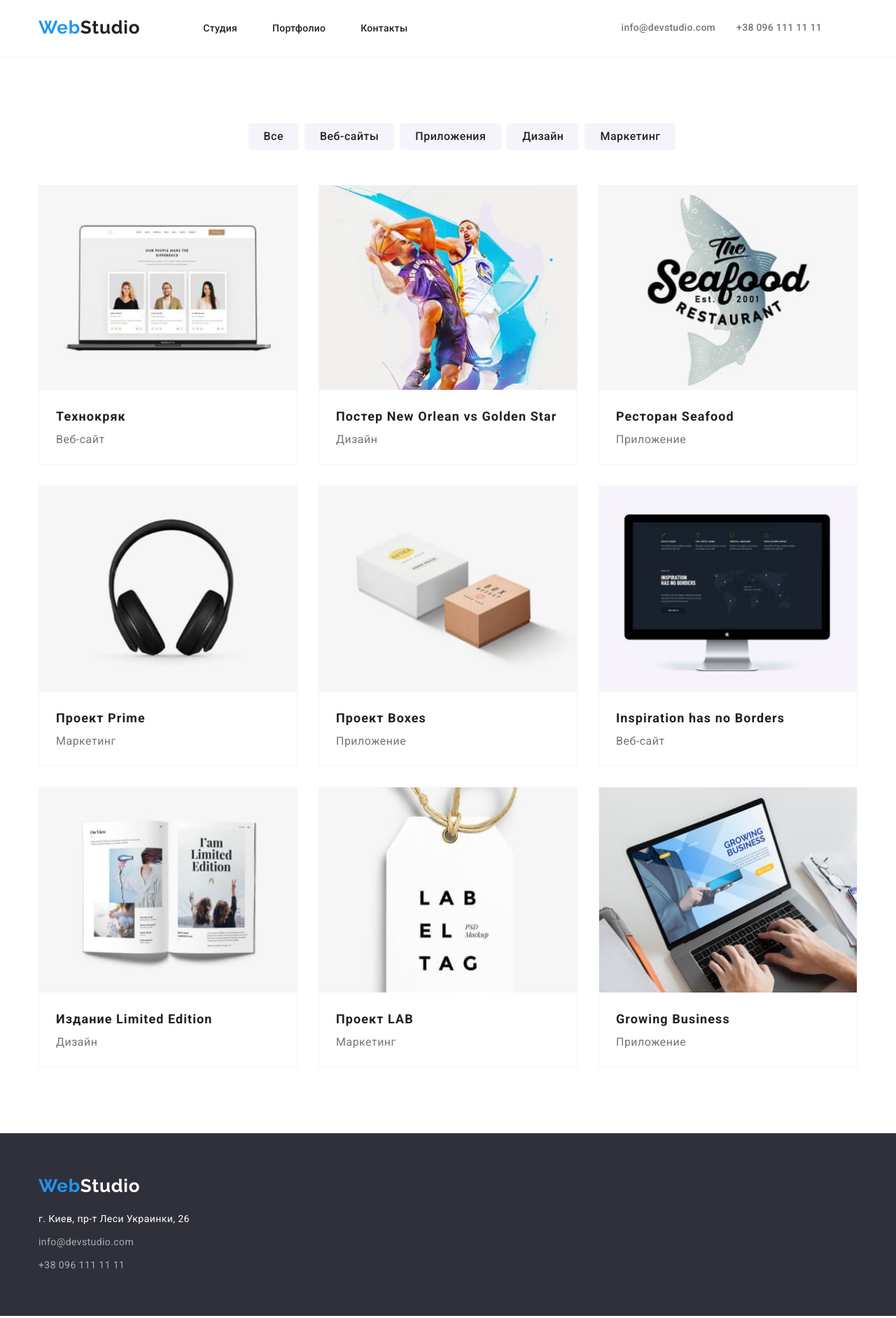
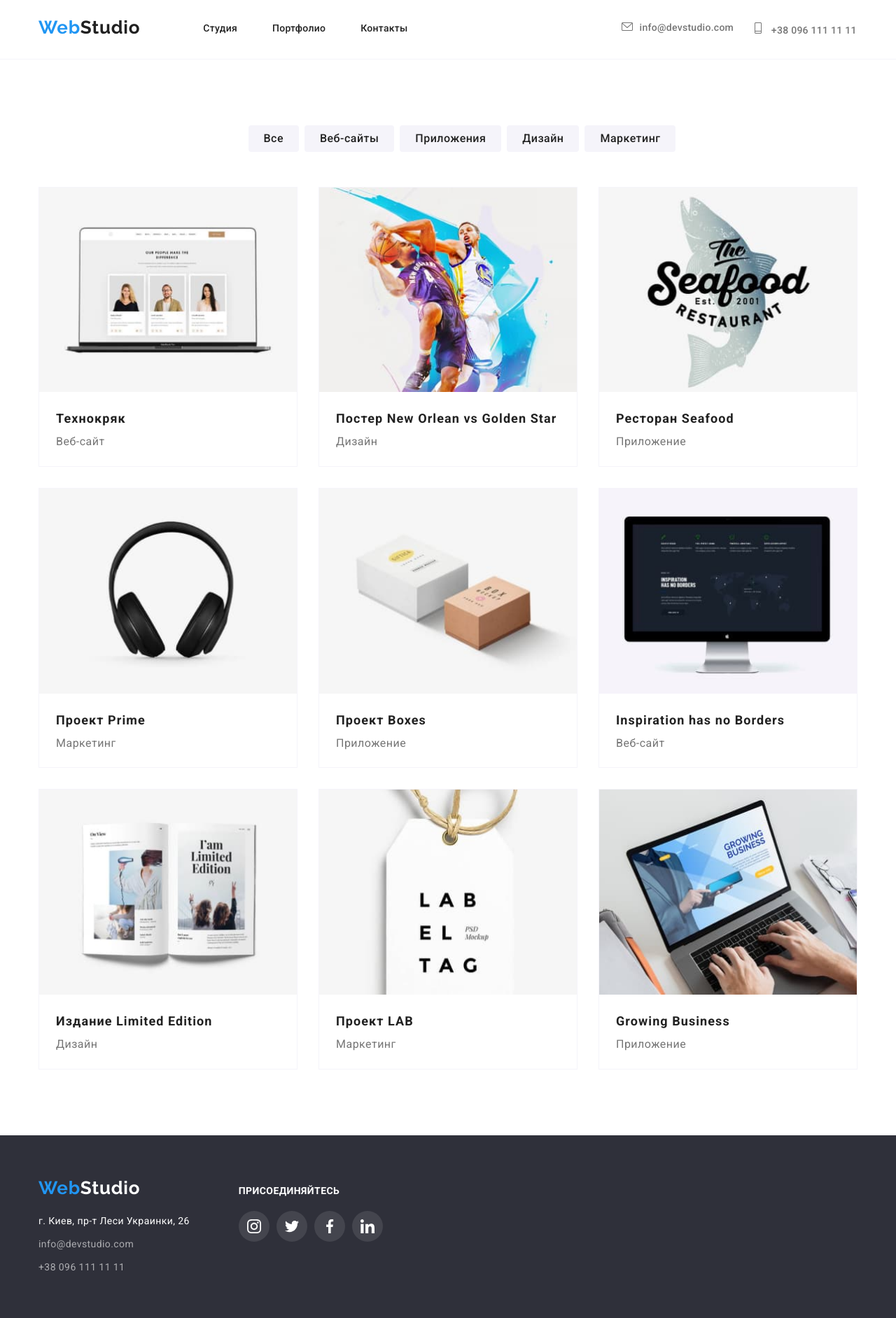
Before and after one commit to DimaKIL/goit-markup-hw-04, a plain HTML site: page portfolio.html in a window 1280 px wide. Shown: the whole page at 70% size. Drawn offline with nearby package versions, Linux system fonts and the light colour scheme.

Commit message:
ДЗ-4 Проблема з контактами в хедері

```diff
--- a/css/styles.css
+++ b/css/styles.css
@@ -121,10 +121,11 @@ margin-right: 10px;
   background-color: var(--background-black);
   text-align: center;
   background-image: linear-gradient(
-      to right,
-      var(--hero-linear-gradient),
-      var(--hero-linear-gradient)
-    ), url(../imeges/background.jpg);
+    to right,
+  var(--biznes-gradient),
+    var(--biznes-gradient)
+  ),
+  url(../imeges/background.jpg);
   background-repeat: no-repeat;
   background-position: center;
   background-size: cover;
@@ -490,6 +491,8 @@ padding-top: 12px;
 .filter-button:focus {
   color: var(--white-color);
   background-color: var(--blue-color);
+  box-shadow: 0px 3px 1px rgba(0, 0, 0, 0.1), 0px 1px 2px rgba(0, 0, 0, 0.08), 0px 2px 2px rgba(0, 0, 0, 0.12);
+border-radius: 4px;
 }
 .filter-ul {
   list-style: none;
@@ -527,6 +530,10 @@ padding-top: 12px;
   border: 1px solid var(--background-grey);
   width: 370px;
 }
+.projects-li:hover,
+.projects-li:focus {
+  box-shadow: 0px 1px 1px rgba(0, 0, 0, 0.12), 0px 4px 4px rgba(0, 0, 0, 0.06), 1px 4px 6px rgba(0, 0, 0, 0.16);
+}
 .projects-info{
   padding: 20px 24px 20px 24px;
   border-top: none;
--- a/portfolio.html
+++ b/portfolio.html
@@ -17,7 +17,7 @@
 </head>
 <body>
     <header class="header-line">
-        <div class="conteiner header header-content">
+      <div class="conteiner header">
 
         <a lang="en" href="./index.html" class="logo"><span class="logo-web">Web</span>Studio</a>
 
@@ -31,11 +31,24 @@
         </nav>
 
         <ul class="header-contact">
-          <li class="header-mail"><a href="mailto:info@devstudio.com" class="link">info@devstudio.com</a></li>
-          <li class="header-tel"><a href="tel:+380961111111" class="link">+38 096 111 11 11</a></li>
+          <li class="header-mail">
+            <svg class="mail-icon" width="16" height="12">
+              <use href="./imeges/icon.svg#mail-icon"></use>
+            </svg>
+            <a href="mailto:info@devstudio.com" class="link">
+              info@devstudio.com
+            </a>
+          </li>
+          <li class="header-tel">
+            <svg class="tel-icon" width="10" height="16">
+              <use href="./imeges/icon.svg#tel-icon"></use>
+            </svg>
+              <a href="tel:+380961111111" class="link">
+                +38 096 111 11 11
+              </a>
+            </li>
         </ul>
         </div>
-        <div clas="width"></div>
       </header>
       <main class="main-portfolio">
           <h1 hidden>Портфолио</h1>
@@ -119,7 +132,8 @@
           </section>
       </main>
       <footer class="footer">
-        <div class="conteiner">
+        <div class="conteiner footer-icon">
+          <div class="footer-adress">
         <a lang="en" href="./index.html" class="logo-footer"><span class="logo-web-footer">Web</span>Studio</a>
         <address class="contact-footer">
           <p class="adress">г. Киев, пр-т Леси Украинки, 26</p>
@@ -127,7 +141,41 @@
             <a href="mailto:info@devstudio.com" class="footer-mail">info@devstudio.com</a><br />
             </div>
           <a href="tel:+380961111111" class="footer-tel">+38 096 111 11 11</a><br />
+          </div>
+          <div class="join">
+            <p class="footer-p">ПРИСОЕДИНЯЙТЕСЬ</p>
+            <ul class="footer-icon-ul">
+              <li class="footer-icon-li">
+                <a href="#" class="footer-icon-link">
+                  <svg class="footer-icon-svg" width="20" height="20">
+                    <use href="./imeges/icon.svg#instagram"></use>
+                  </svg>
+                </a>
+              </li>
+              <li class="footer-icon-li">
+                <a href="#" class="footer-icon-link">
+                  <svg class="footer-icon-svg" width="20" height="20">
+                    <use href="./imeges/icon.svg#twitter"></use>
+                  </svg>
+                </a>
+              </li>
+              <li class="footer-icon-li">
+                <a href="#" class="footer-icon-link">
+                  <svg class="footer-icon-svg" width="20" height="20">
+                    <use href="./imeges/icon.svg#facebook"></use>
+                  </svg>
+                </a>
+              </li>
+              <li class="footer-icon-li">
+                <a href="#" class="footer-icon-link">
+                  <svg class="footer-icon-svg" width="20" height="20">
+                    <use href="./imeges/icon.svg#linkedin"></use>
+                  </svg>
+                </a>
+              </li>
+            </ul>
           </address>
+        </div>
         </div>
       </footer>
 
```
Also changed, not shown: index.html (+6 -2 lines). Lines whose indentation alone changed are shown as unchanged.
